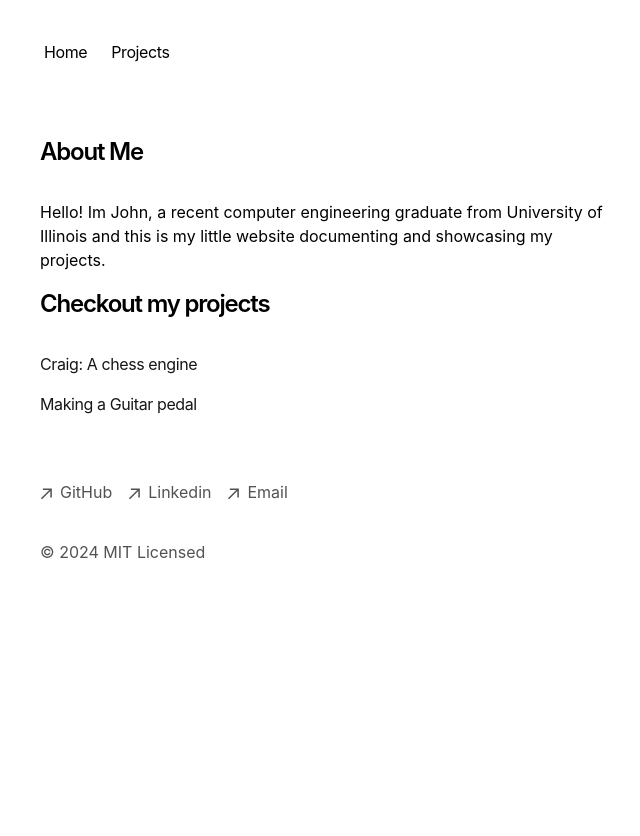
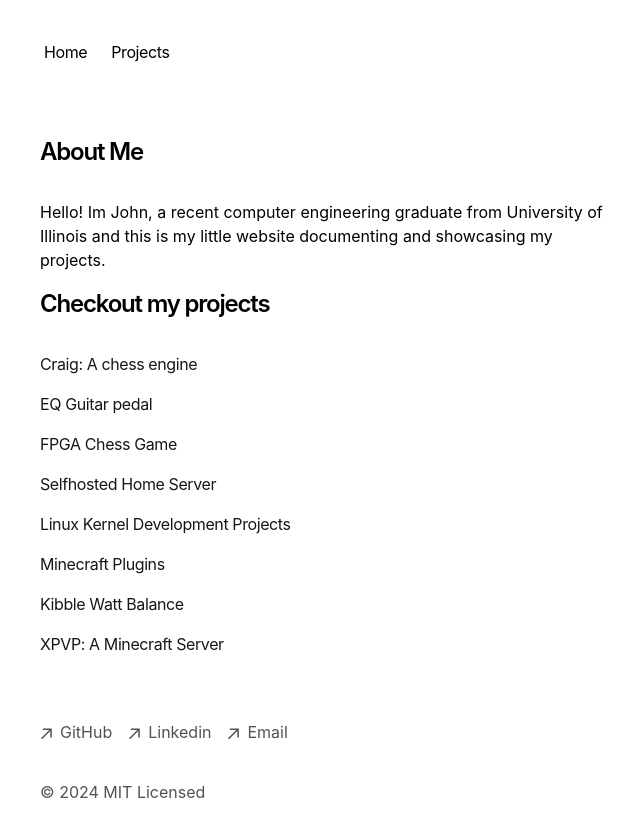
Before and after one commit to Royalflamejlh/portfolio, a Next.js app: page / in a window 1280 px wide. Shown: the top 836 px of the page, without its empty margins (312-952 px from the left). Before the commit the page ends 800 px from the top, so only its background shows below. Built offline with nearby package versions, Linux system fonts and the light colour scheme.

Commit message:
Updated layout and made templates to add projects

```diff
--- a/app/layout.tsx
+++ b/app/layout.tsx
@@ -9,15 +9,15 @@
 export const metadata: Metadata = {
   metadataBase: new URL(baseUrl),
   title: {
-    default: 'Next.js Portfolio Starter',
-    template: '%s | Next.js Portfolio Starter',
+    default: 'John Howard',
+    template: '%s | John Howard',
   },
   description: 'This is my portfolio.',
   openGraph: {
-    title: 'My Portfolio',
-    description: 'This is my portfolio.',
+    title: 'My Projects',
+    description: 'This is my portfolio of projects.',
     url: baseUrl,
-    siteName: 'My Portfolio',
+    siteName: 'My Projects',
     locale: 'en_US',
     type: 'website',
   },
--- a/app/projects/posts/eq-pedal.mdx
+++ b/app/projects/posts/eq-pedal.mdx
@@ -1,5 +1,5 @@
 ---
-title: 'Making a Guitar pedal'
+title: 'EQ Guitar pedal'
 publishedAt: '2024-04-07'
 summary: 'Who knew that analog signal processing could be so challenging...'
 ---
--- /dev/null
+++ b/app/projects/posts/fpga-chess.mdx
@@ -0,0 +1,7 @@
+---
+title: 'FPGA Chess Game'
+publishedAt: '2024-04-07'
+summary: 'NEED TO WRITE'
+---
+
+NEED TO WRITE
--- /dev/null
+++ b/app/projects/posts/home-server.mdx
@@ -0,0 +1,7 @@
+---
+title: 'Selfhosted Home Server'
+publishedAt: '2024-04-07'
+summary: 'NEED TO WRITE'
+---
+
+NEED TO WRITE
--- /dev/null
+++ b/app/projects/posts/kernel-dev.mdx
@@ -0,0 +1,7 @@
+---
+title: 'Linux Kernel Development Projects'
+publishedAt: '2024-04-07'
+summary: 'NEED TO WRITE'
+---
+
+NEED TO WRITE
--- /dev/null
+++ b/app/projects/posts/plugins.mdx
@@ -0,0 +1,7 @@
+---
+title: 'Minecraft Plugins'
+publishedAt: '2024-04-07'
+summary: 'NEED TO WRITE'
+---
+
+NEED TO WRITE
--- /dev/null
+++ b/app/projects/posts/watt-balance.mdx
@@ -0,0 +1,7 @@
+---
+title: 'Kibble Watt Balance'
+publishedAt: '2024-04-07'
+summary: 'NEED TO WRITE'
+---
+
+NEED TO WRITE
--- /dev/null
+++ b/app/projects/posts/xpvp.mdx
@@ -0,0 +1,7 @@
+---
+title: 'XPVP: A Minecraft Server'
+publishedAt: '2024-04-07'
+summary: 'NEED TO WRITE'
+---
+
+NEED TO WRITE
```
